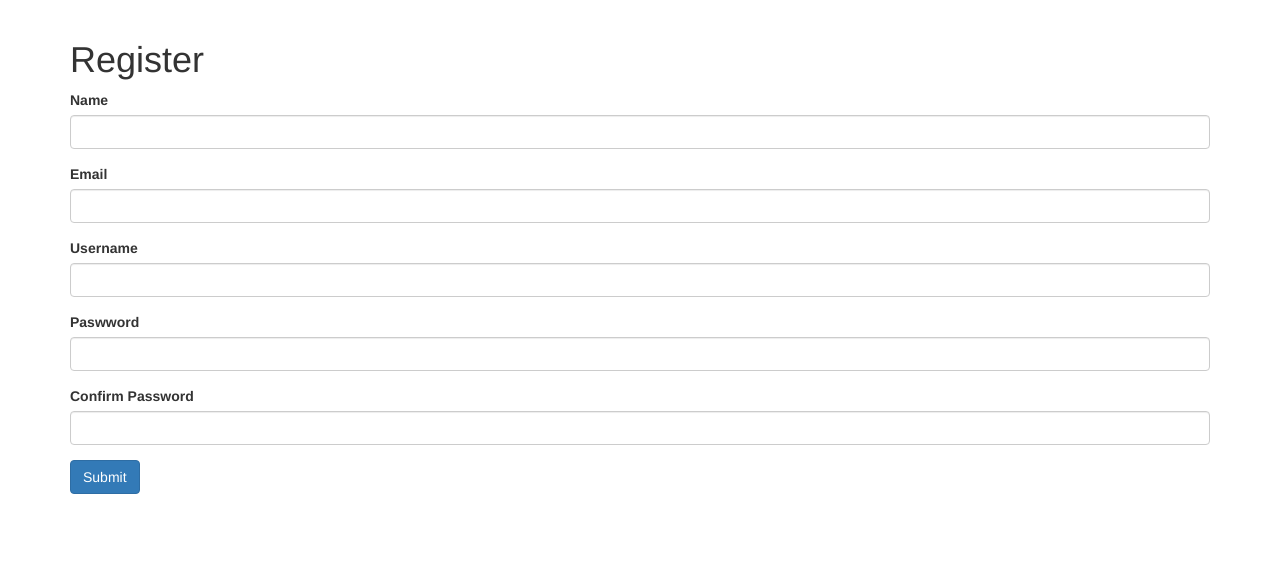
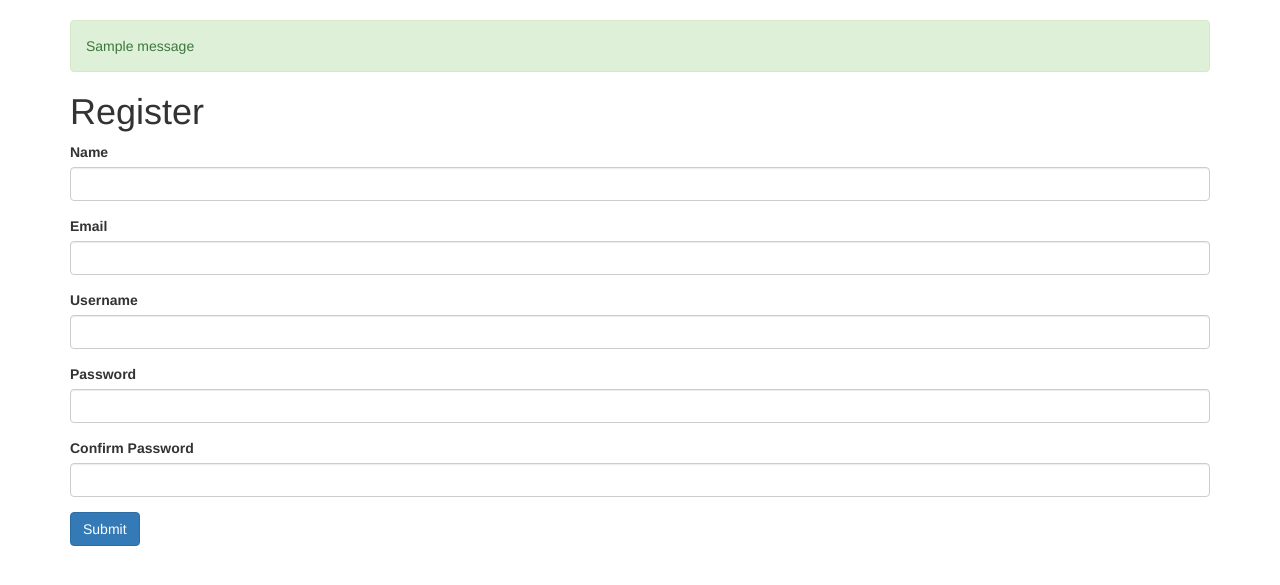
Before and after one commit to TestardR/Python-Flask-Web_App, a Flask app: page /register in a window 1280 px wide. Shown: the part 52-637 px from the top of the page. Run offline with Flask 2, Linux system fonts and the light colour scheme; one stand-in notice (Sample message) is shown; some libraries are stand-ins or nearby versions.

Commit message:
registration form and SQL queries

```diff
--- a/app.py
+++ b/app.py
@@ -5,6 +5,15 @@ from wtforms import Form, StringField, TextAreaField, PasswordField, validators
 from passlib.hash import sha256_crypt
 
 app = Flask(__name__)
+
+# Config MySQL
+app.config['MYSQL_HOST'] = 'localhost'
+app.config['MYSQL_USER'] = 'root'
+app.config['MYSQL_PASSWORD'] = 'root'
+app.config['MYSQL_DB'] = 'myflaskapp'
+app.config['MYSQL_CURSORCLASS'] = 'DictCursor'
+# init MYSQL
+mysql = MySQL(app)
 
 Articles = Articles()
 
@@ -33,7 +42,7 @@ class RegisterForm(Form):
     name = StringField('Name', [validators.Length(min=1, max=50)])
     username = StringField('Username', [validators.Length(min=4, max=25)])
     email = StringField('Email', [validators.Length(min=6, max=50)])
-    password = PasswordField('Paswword', [
+    password = PasswordField('Password', [
         validators.DataRequired(),
         validators.EqualTo('confirm', message='Passwords do not match')
     ])
@@ -44,10 +53,29 @@ class RegisterForm(Form):
 def register():
     form = RegisterForm(request.form)
     if request.method == 'POST' and form.validate():
-        return render_template('register.html')
+        name = form.name.data
+        email = form.email.data
+        username = form.username.data
+        password = sha256_crypt.encrypt(str(form.password.data))
+
+        # Create cursor
+        cur = mysql.connection.cursor()
+        cur.execute('INSERT INTO users(name, email, username, password) VALUES(%s, %s, %s, %s)',
+                    (name, email, username, password))
+
+        # Commit to DB
+        mysql.connection.commit()
+
+        # Close connection
+        cur.close()
+
+        flash('You are now registered and cann log in', 'success')
+
+        return redirect(url_for('login'))
 
     return render_template('register.html', form=form)
 
 
 if __name__ == '__main__':
+    app.secret_key = 'secret123'
     app.run(debug=True)
--- /dev/null
+++ b/templates/includes/_messages.html
@@ -0,0 +1,8 @@
+{% with messages = get_flashed_messages(with_categories=true) %} {% if messages
+%} {% for category, message in messages %}
+<div class="alert alert-{{ category }}">{{ message }}</div>
+{% endfor %} {% endif %} {% endwith %} {% if error %}
+<div class="alert alert-danger">{{ error }}</div>
+{% endif %} {% if msg %}
+<div class="alert alert-success">{{ msg }}</div>
+{% endif %}
--- a/templates/layout.html
+++ b/templates/layout.html
@@ -12,7 +12,9 @@
   </head>
   <body>
     {% include 'includes/_navbar.html' %}
-    <div class="container">{% block body%}{% endblock %}</div>
+    <div class="container">
+      {% include 'includes/_messages.html' %} {% block body%}{% endblock %}
+    </div>
 
     <!-- Latest compiled and minified JavaScript -->
     <script src="https://maxcdn.bootstrapcdn.com/bootstrap/3.3.7/js/bootstrap.min.js"></script>
```
